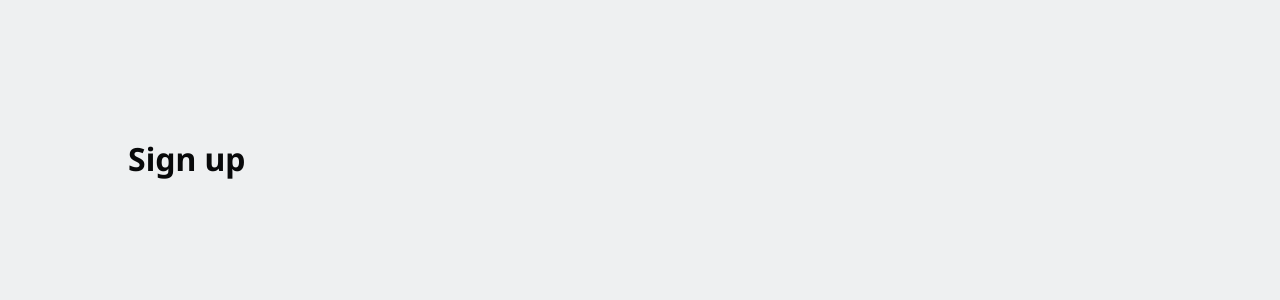
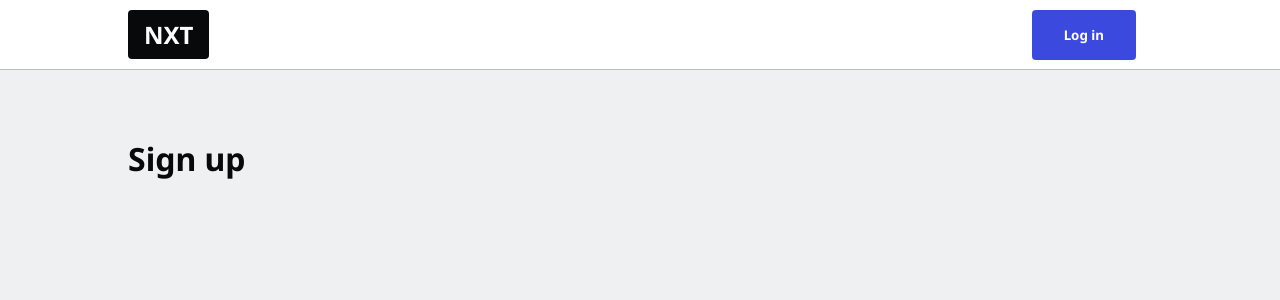
Before and after one commit to raymansell/nxt, a Next.js app: page /enter in a window 1280 px wide. Shown: the top 300 px of the page. Built offline with nearby package versions, Linux system fonts and the light colour scheme.

Commit message:
Navbar UI

```diff
--- /dev/null
+++ b/src/components/Navbar.tsx
@@ -0,0 +1,46 @@
+import Link from 'next/link';
+
+const Navbar = () => {
+  const user = { photoURL: '' };
+  const username = null;
+
+  return (
+    <nav className='navbar'>
+      <ul>
+        <li>
+          <Link href='/'>
+            <button className='btn-logo'>NXT</button>
+          </Link>
+        </li>
+        {/* user is signed-in and has username */}
+        {username && (
+          <>
+            <li className='push-left'>
+              <button>Sign Out</button>
+            </li>
+            <li>
+              <Link href='/admin'>
+                <button className='btn-blue'>Write Posts</button>
+              </Link>
+            </li>
+            <li>
+              <Link href={`/${username}`}>
+                <img src={user?.photoURL || '/hacker.png'} alt='profile pic' />
+              </Link>
+            </li>
+          </>
+        )}
+        {/* user is not signed OR has not created username */}
+        {!username && (
+          <li>
+            <Link href='/enter'>
+              <button className='btn-blue'>Log in</button>
+            </Link>
+          </li>
+        )}
+      </ul>
+    </nav>
+  );
+};
+
+export default Navbar;
--- a/src/pages/[username]/index.tsx
+++ b/src/pages/[username]/index.tsx
@@ -1,8 +1,8 @@
 const UserProfilePage = () => {
   return (
-    <div>
+    <main>
       <h1>User profile page</h1>
-    </div>
+    </main>
   );
 };
 
--- a/src/pages/_app.tsx
+++ b/src/pages/_app.tsx
@@ -1,9 +1,15 @@
 /* eslint-disable react/jsx-props-no-spreading */
 import { AppProps } from 'next/app';
+import Navbar from '../components/Navbar';
 import '../styles/globals.css';
 
 function MyApp({ Component, pageProps }: AppProps) {
-  return <Component {...pageProps} />;
+  return (
+    <>
+      <Navbar />
+      <Component {...pageProps} />
+    </>
+  );
 }
 
 export default MyApp;
--- a/src/pages/index.tsx
+++ b/src/pages/index.tsx
@@ -3,9 +3,9 @@
 
 export default function Home() {
   return (
-    <>
-      <h1 className={styles.title}>NXT</h1>
+    <main>
+      <h1 className={styles.title}>Homepage</h1>
       <Loader show />
-    </>
+    </main>
   );
 }
--- a/src/styles/globals.css
+++ b/src/styles/globals.css
@@ -68,6 +68,102 @@
   overflow-x: scroll;
 }
 
+/* Buttons */
+
+.btn,
+button {
+  background-color: var(--color-gray);
+  border: none;
+  color: var(--color-text);
+  padding: 1rem 2rem;
+  display: flex;
+  align-items: center;
+  text-align: center;
+  justify-content: center;
+  text-decoration: none;
+  font-family: 'Noto Sans', sans-serif;
+  font-weight: bold;
+  border-radius: 0.25rem;
+  cursor: pointer;
+  margin: 0.5rem 1rem 0.5rem 0;
+}
+
+@media only screen and (max-width: 768px) {
+  button {
+    padding: 0.5rem 1rem;
+    font-size: 0.8rem;
+  }
+}
+
+button:hover {
+  filter: brightness(90%);
+}
+
+button:disabled,
+button[disabled] {
+  filter: brightness(80%);
+  cursor: not-allowed;
+}
+
+button.btn-logo {
+  background-color: var(--color-text);
+  color: white;
+  text-transform: uppercase;
+  font-size: 1.5rem;
+  padding: 0.5rem 1rem;
+}
+
+button.btn-blue {
+  background-color: var(--color-blue);
+  color: white;
+}
+
+button.btn-red {
+  background-color: var(--color-red);
+  color: white;
+}
+
+button.btn-green {
+  background-color: var(--color-green);
+  color: white;
+}
+
+/* Navbar */
+
+.navbar {
+  height: 70px;
+  width: 100%;
+  background: white;
+  color: var(--colors-text);
+  position: fixed;
+  top: 0;
+  padding: 0 10vw;
+  font-weight: bold;
+  border-bottom: 1px solid var(--color-gray);
+  z-index: 99;
+}
+
+.navbar ul {
+  list-style-type: none;
+  margin: 0;
+  padding: 0;
+  display: flex;
+  align-items: center;
+  justify-content: space-between;
+  height: 100%;
+}
+
+.navbar img {
+  border-radius: 50%;
+  width: 50px;
+  height: 50px;
+  cursor: pointer;
+}
+
+.navbar li {
+  border-radius: 50%;
+}
+
 /* Loader */
 
 .loader {
@@ -87,3 +183,9 @@
     transform: rotate(360deg);
   }
 }
+
+/* Utilities */
+
+.push-left {
+  margin-left: auto;
+}
```
Also changed, not shown: public/hacker.png (added).
